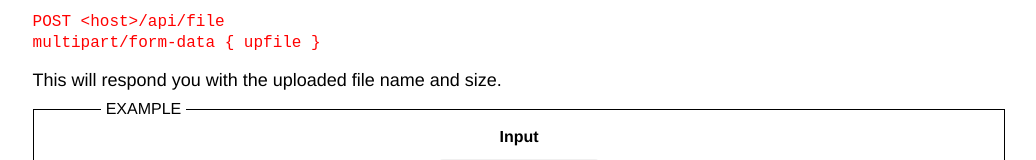
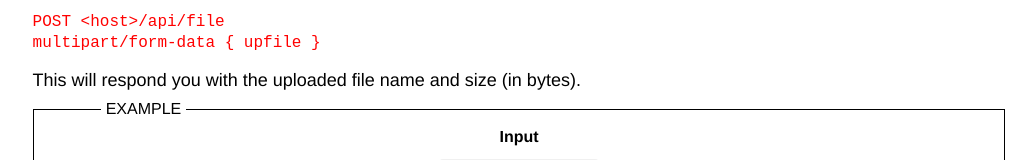
Before and after one commit to fhfuih/fcc-challenges-api, a website: page views/index.html in a window 1280 px wide. Shown: the part 3168-3328 px from the top of the page, without its empty margins (121-1157 px from the left). Drawn offline with Linux system fonts and the light colour scheme.

Commit message:
Misc update

```diff
--- a/views/index.html
+++ b/views/index.html
@@ -271,7 +271,7 @@
             <code>POST &lt;host&gt;/api/file<br>multipart/form-data { upfile }</code>
           </p>
           <p>
-            This will respond you with the uploaded file name and size.
+            This will respond you with the uploaded file name and size (in bytes).
           </p>
         </div>
 
```
Also changed, not shown: README.md.
